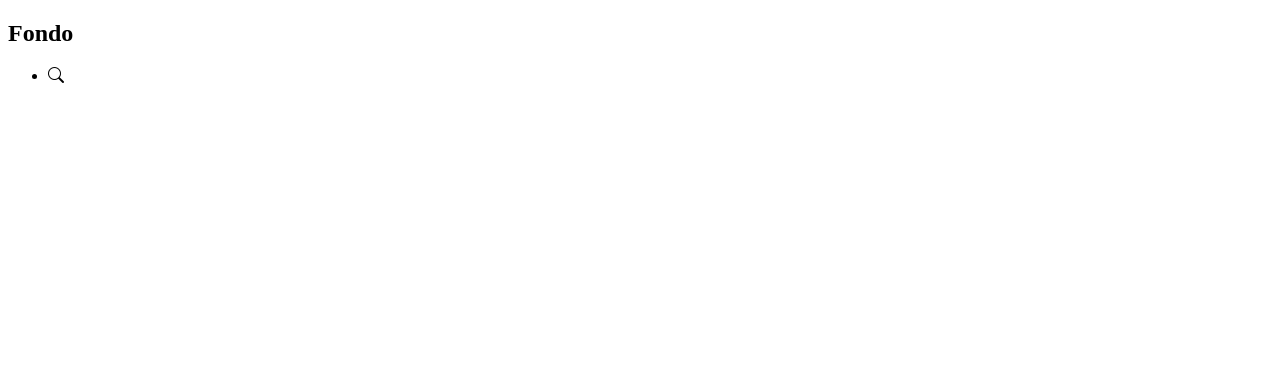
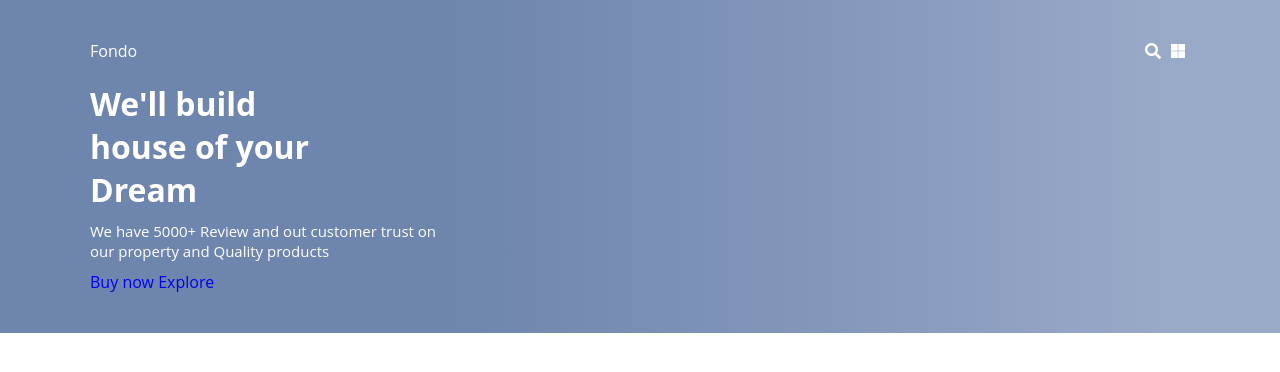
Before and after one commit to Im-Hassan-wd/Fondo-Landing-Page, a plain HTML site: page index.html in a window 1280 px wide. Drawn offline with nearby package versions, Linux system fonts and the light colour scheme.

Commit message:
Header YO!

```diff
--- a/index.html
+++ b/index.html
@@ -4,17 +4,27 @@
     <meta charset="UTF-8">
     <meta http-equiv="X-UA-Compatible" content="IE=edge">
     <meta name="viewport" content="width=device-width, initial-scale=1.0">
-    <link rel="stylesheet" href="/b-icons/font/bootstrap-icons.css">
+    <link rel="stylesheet" href="styles.css">
+    <link rel="stylesheet" href="https://use.fontawesome.com/releases/v5.15.4/css/all.css" integrity="sha384-DyZ88mC6Up2uqS4h/KRgHuoeGwBcD4Ng9SiP4dIRy0EXTlnuz47vAwmeGwVChigm" crossorigin="anonymous">
     <title>FOndo</title>
 </head>
 <body>
     <header>
-        <nav>
-            <h1>Fondo</h1>
+        <nav class="container">
+            <div class="logo">Fondo</div>
             <ul>
-                <li><i class="bi bi-search"></i></li>
+                <li><i class="fas fa-search"></i></li>
+                <li><i class="fab fa-microsoft"></i></li>
             </ul>
         </nav>
+        <div class="header-content container">
+            <h1>We'll build house of your Dream</h1>
+            <p>We have 5000+ Review and out customer trust on our property and Quality products</p>
+            <div class="header-link">
+                <a href="#">Buy now</a>
+                <a href="#">Explore</a>
+            </div>
+        </div>
     </header>
 </body>
 </html>
--- a/styles.css
+++ b/styles.css
@@ -1,6 +1,49 @@
+@import url("https://fonts.googleapis.com/css2?family=Rubik:wght@400;600&display=swap");
 * {
   margin: 0;
   padding: 0;
   box-sizing: border-box;
-  font-family: "Open Sans";
+  font-family: "Open Sans", sans-serif;
 }
+
+header {
+  background: linear-gradient(270deg, #99a9c8 8.56%, #6e85ad 64.4%);
+  color: #fff;
+  padding: 20px;
+}
+
+header a {
+  text-decoration: none;
+}
+
+nav {
+  display: flex;
+  justify-content: space-between;
+  align-items: center;
+}
+
+nav ul {
+  list-style: none;
+  display: flex;
+  align-items: center;
+}
+
+nav ul li {
+  padding: 0 5px;
+}
+
+.container {
+  max-width: 1100px;
+  margin: 20px auto;
+}
+
+.header-content h1 {
+  max-width: 250px;
+  margin: 10px 0;
+}
+
+.header-content p {
+  max-width: 370px;
+  font-size: 15px;
+  margin: 10px 0;
+}
```
